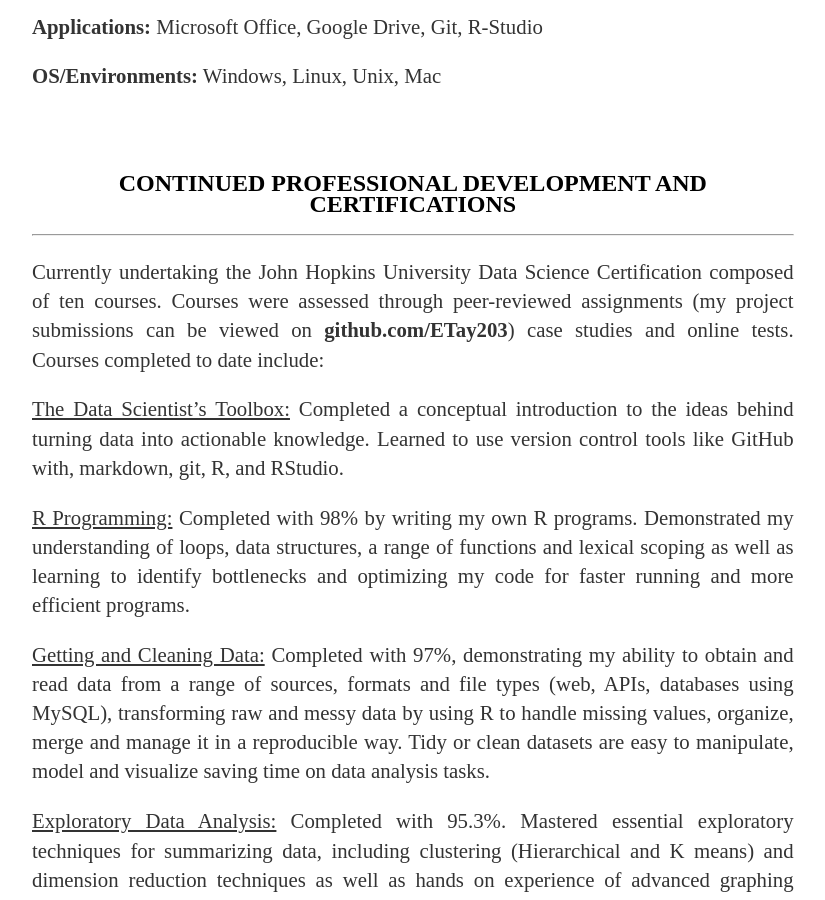
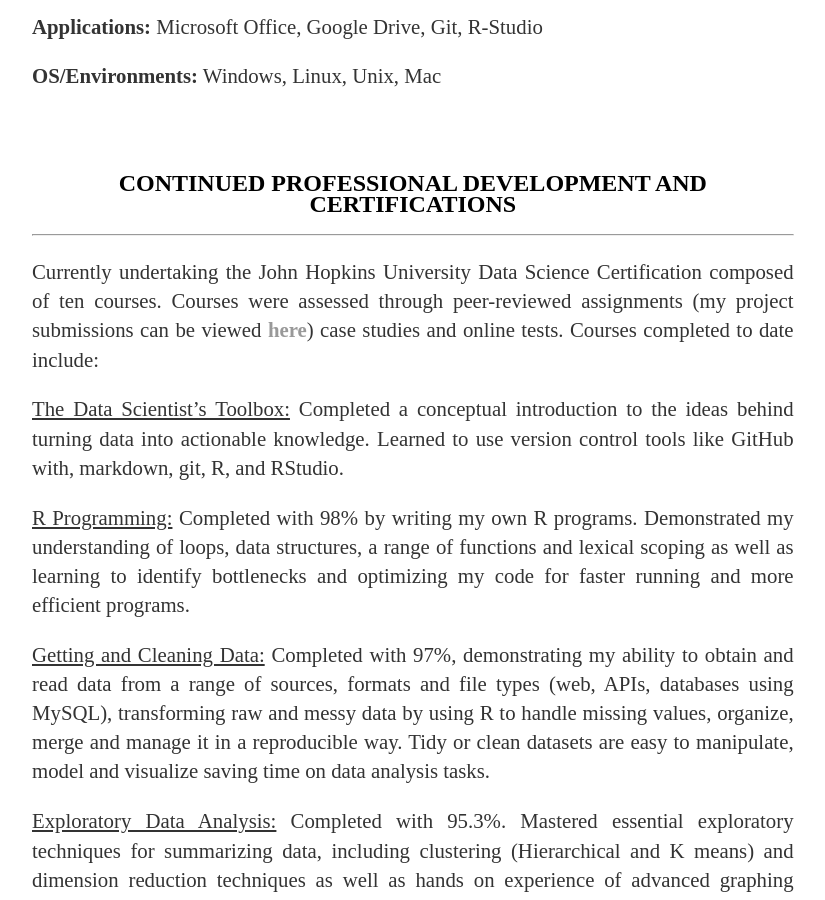
Before and after one commit to ETay203/ETay203.github.io, a Jekyll site: the page built from cv/index.html, in a window 1280 px wide and 900 px high, scrolled down 967 px. Shown: the whole window, without its empty margins (160-985 px from the left). Built offline with Jekyll 4.4.1, drawn with Linux system fonts in a browser that asks for light colours.

Commit message:
update links

```diff
--- a/cv/index.html
+++ b/cv/index.html
@@ -35,7 +35,7 @@ title: Emily Taylor, CV
 <h2><strong>CONTINUED PROFESSIONAL DEVELOPMENT AND CERTIFICATIONS</strong></h2>
 <hr>
 
-<p>Currently undertaking the John Hopkins University Data Science Certification composed of ten courses. Courses were assessed through peer-reviewed assignments (my project submissions can be viewed on <strong>github.com/ETay203</strong>) case studies and online tests. Courses completed to date include:</p>
+<p>Currently undertaking the John Hopkins University Data Science Certification composed of ten courses. Courses were assessed through peer-reviewed assignments (my project submissions can be viewed <a href = "https://etay203.github.io/projects/" ><strong>here</strong></a>) case studies and online tests. Courses completed to date include:</p>
 <p><u>The Data Scientist&rsquo;s Toolbox:</u> Completed a conceptual introduction to the ideas behind turning data into actionable knowledge. Learned to use version control tools like GitHub with, markdown, git, R, and RStudio.</p>
 <p><u>R Programming:</u> Completed with 98% by writing my own R programs. Demonstrated my understanding of loops, data structures, a range of functions and lexical scoping as well as learning to identify bottlenecks and optimizing my code for faster running and more efficient programs.</p>
 <p><u>Getting and Cleaning Data:</u> Completed with 97%, demonstrating my ability to obtain and read data from a range of sources, formats and file types (web, APIs, databases using MySQL), transforming raw and messy data by using R to handle missing values, organize, merge and manage it in a reproducible way. Tidy or clean datasets are easy to manipulate, model and visualize saving time on data analysis tasks.</p>
```
